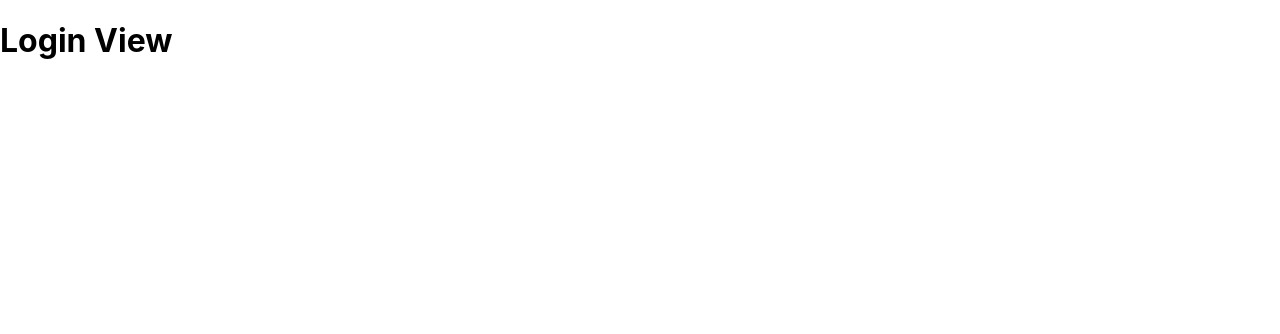
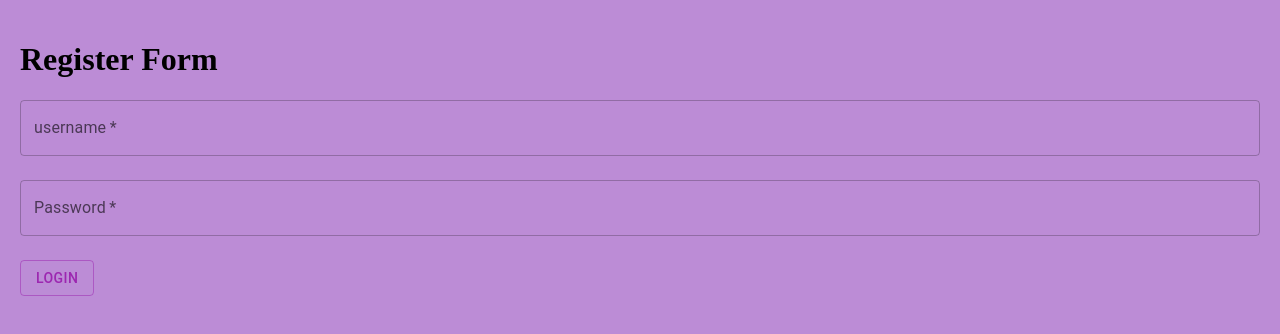
Before and after one commit to ananafrida/comp-333-3-frontend, a React (Create React App) app: page /login in a window 1280 px wide. Shown: the top 334 px of the page. Built offline with nearby package versions, Linux system fonts and the light colour scheme.

Commit message:
working login

```diff
--- a/src/views/loginView.js
+++ b/src/views/loginView.js
@@ -1,9 +1,80 @@
 import React from "react"
+import { useState , useEffect } from "react"
+import { TextField, FormControl, Button } from "@mui/material";
+import axios from "axios";
+import styles from './loginView.module.css';
+import { useNavigate } from "react-router-dom";
+export default function LoginView () {
 
-export default function LoginView () {
+    const [username, setUsername] = useState("");
+    const [password, setPassword] = useState("");
+    const [usernameError, setUsernameError] = useState(false);
+    const [passwordError, setPasswordError] = useState(false);
+
+    const navigate = useNavigate();
+
+    function registerUser (event) {
+        event.preventDefault();
+
+        axios
+            .post("http://localhost:80/index.php/user/login",{
+                username: username,
+                password: password,
+            })
+            .then((response) => {
+                console.log("API Response:", response.data);
+                console.log(response.data.success);
+
+            if (response.data.success) {
+                console.log("User Logged in successfully!");
+                console.log("Username:", response.data.username); // Access username from the response data
+
+                navigate("/");
+                // Handle successful registration, such as redirecting to another page
+            } else {
+                console.error(`Login failed. ${response.data.username}`);
+                // Handle registration failure, display an error message, etc.
+            }
+
+            })
+            .catch((error) => {
+            console.error("Error Logging in user:", error);
+            // Handle registration error, display an error message, etc.
+            });
+        return;
+    }
+
     return (
-        <div>
-            <h1>Login View</h1>
+        <div className={styles.container}>
+            <h1 className={styles.heading}>Register Form</h1>
+            <form autoComplete="off" onSubmit={registerUser}>
+                <TextField
+                    label="username"
+                    onChange={e => setUsername(e.target.value)}
+                    required
+                    variant="outlined"
+                    color="primary"
+                    type="text"
+                    sx={{mb: 3}}
+                    fullWidth
+                    value={username}
+                    error={usernameError}
+                 />
+                 <TextField
+                    label="Password"
+                    onChange={e => setPassword(e.target.value)}
+                    required
+                    variant="outlined"
+                    color="secondary"
+                    type="password"
+                    value={password}
+                    error={passwordError}
+                    fullWidth
+                    sx={{mb: 3}}
+                 />
+                 <Button variant="outlined" color="secondary" type="submit">Login</Button>
+
+        </form>
         </div>
     )
 }
--- /dev/null
+++ b/src/views/loginView.module.css
@@ -0,0 +1,21 @@
+.heading {
+    align-self: center;
+    font-family: cursive;
+    color: black;
+    font-size: xx-large;
+    align-items: center;
+}
+
+.container {
+    padding: 20px;
+    background-color: #bc8cd6;
+    min-height: 100vh;
+
+}
+
+.MuiFormControl-root {
+    background-color: white;
+    width: 100%; /* Makes the inputs fill the available width */
+    max-width: 200px; /* Limits the maximum width of the inputs */
+    margin-bottom: 15px;
+  }
```
